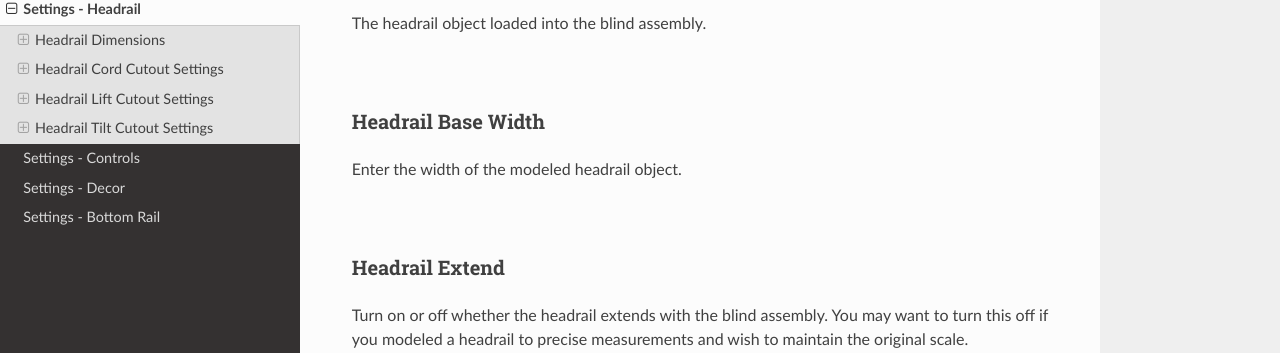
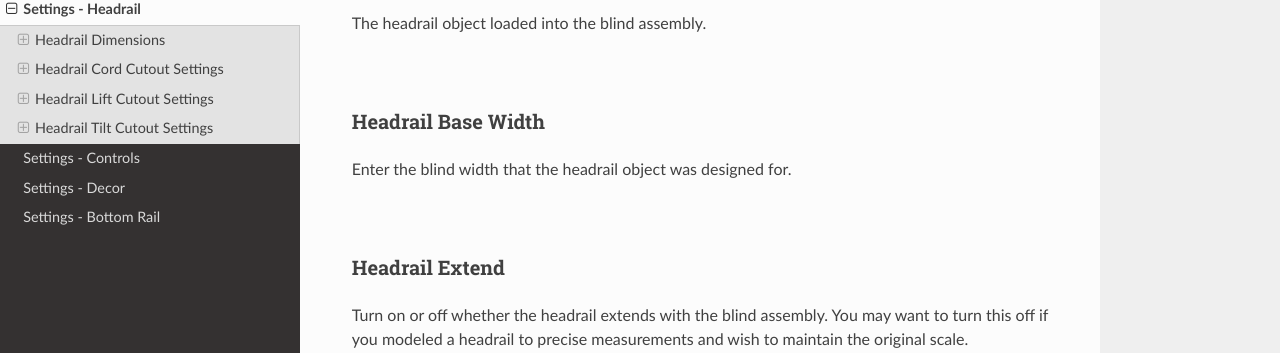
Before and after one commit to imperfectlink/VenetianBlindKit, a Sphinx documentation site: the page built from docs/source/headrail.rst, in a window 1280 px wide and 900 px high. Shown: the part 302-655 px from the top of the window. Built offline with Sphinx 7.4.7 and the Read the Docs theme 2.0.0, drawn with Linux system fonts in a browser that asks for light colours.

Commit message:
Update headrail.rst

```diff
--- a/docs/source/headrail.rst
+++ b/docs/source/headrail.rst
@@ -16,7 +16,7 @@ The headrail object loaded into the blind assembly.
 Headrail Base Width
 ----
 
-Enter the width of the modeled headrail object.
+Enter the blind width that the headrail object was designed for.
 
 |
 
```
